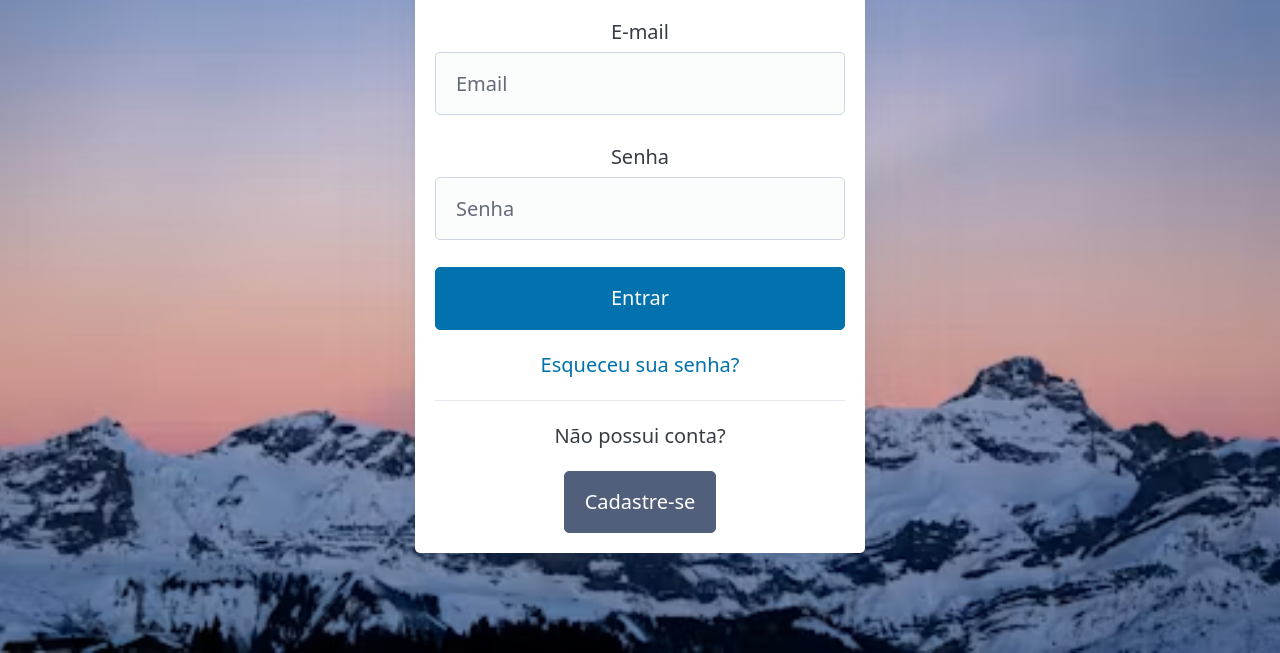
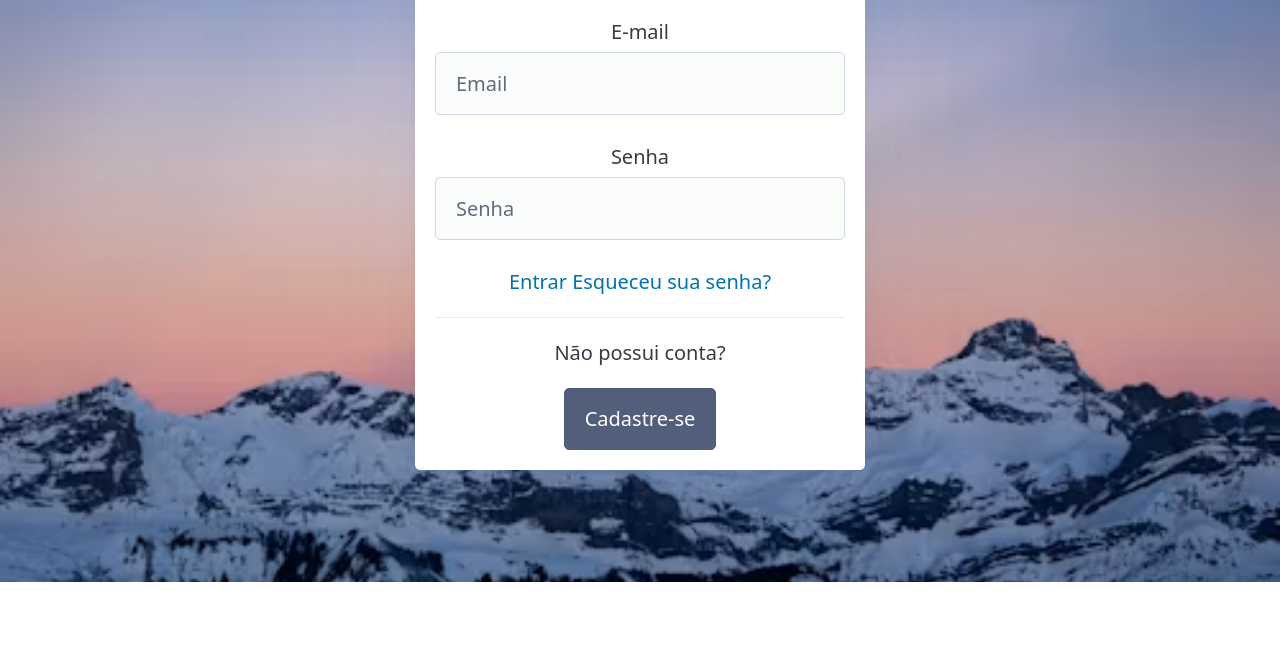
Before and after one commit to hiagogleite-spec/Atividade-Pratica-Revisada-5, a plain HTML site: page index.html in a window 1280 px wide. Shown: the part 218-871 px from the top of the page. After the commit the page ends 800 px from the top, so only its background shows below. Drawn offline with nearby package versions, Linux system fonts and the light colour scheme.

Commit message:
Update index.html

```diff
--- a/index.html
+++ b/index.html
@@ -32,7 +32,7 @@ Senha
  <input type="password" name="senha" placeholder="Senha" required>
 </label>
 
-  <input type="submit" value="Entrar">
+  <a href="feed.html" role:"button" > Entrar</a>
 
 </a>
 
```
